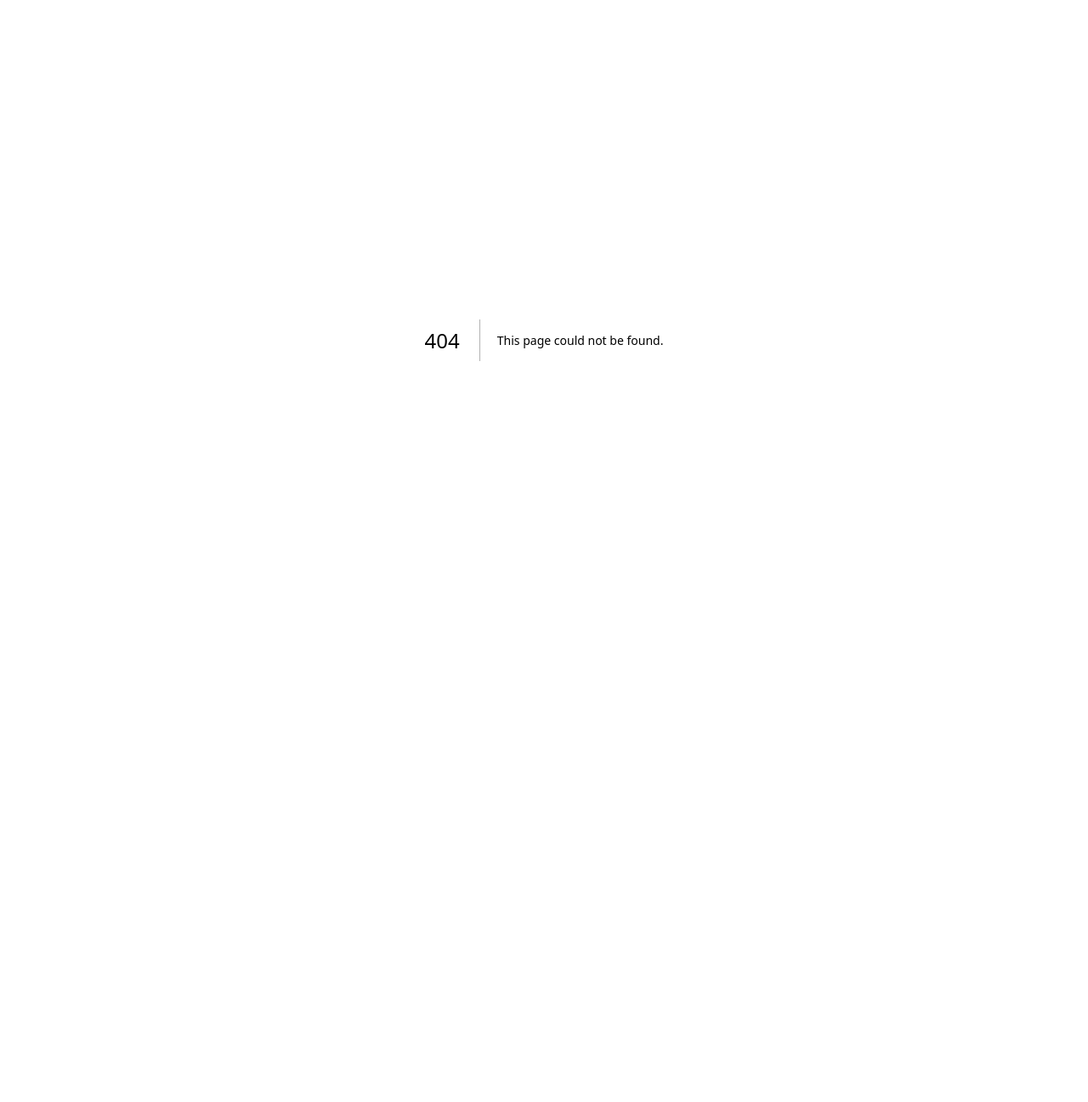
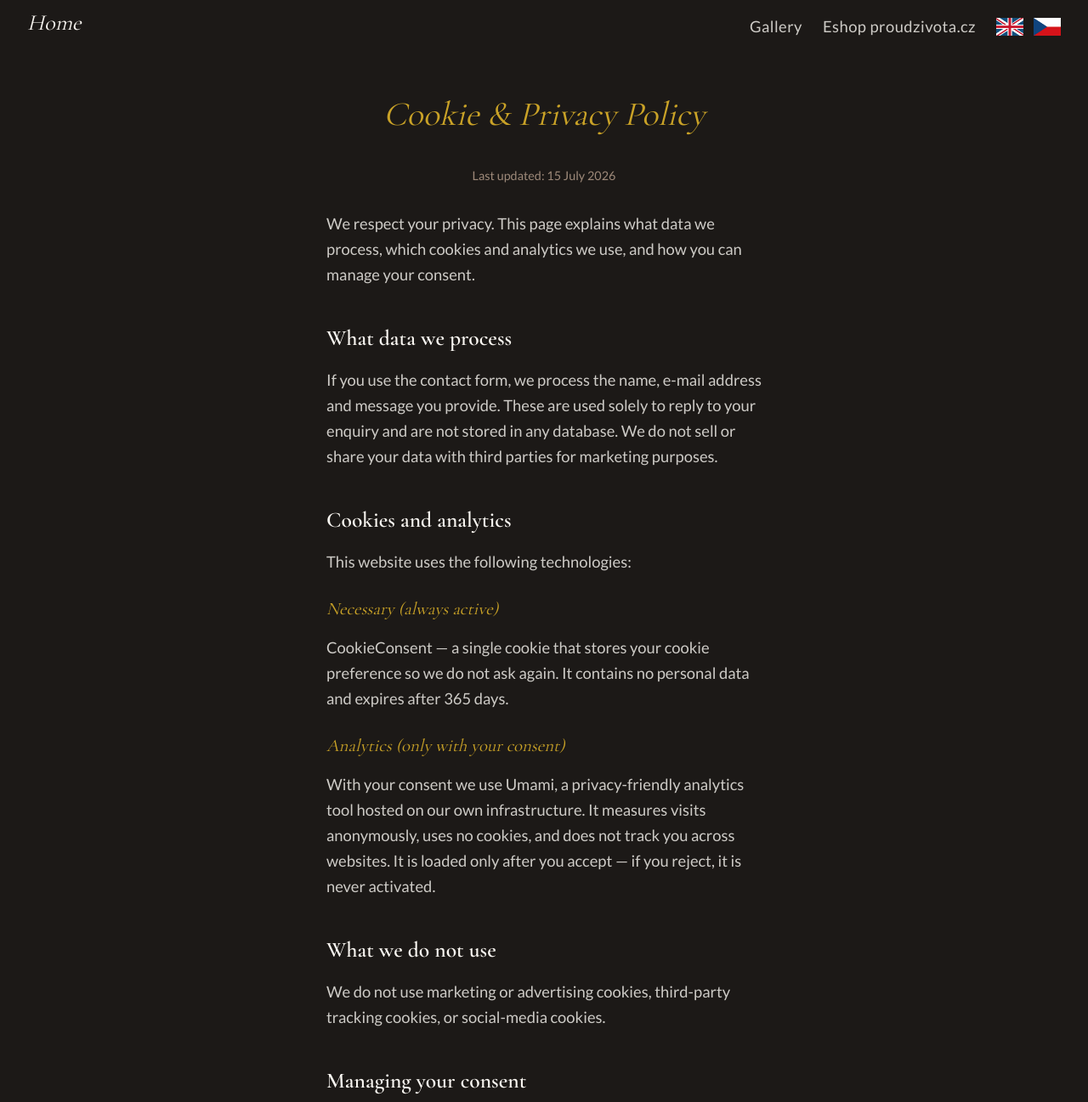
Before and after one commit to pkvarg/next-cprg, a Next.js app: page /en/privacy in a window 1280 px wide. Before the commit this address had no page. Shown: the top 1297 px of the page at 85% size. Before the commit the page ends 800 px from the top, so only its background shows below. Built offline with nearby package versions, Linux system fonts and the light colour scheme.

Commit message:
fonts local, gdpr added

```diff
--- a/app/[locale]/globals.css
+++ b/app/[locale]/globals.css
@@ -1,6 +1,3 @@
-@import url('https://fonts.googleapis.com/css2?family=Cormorant+Garamond:ital,wght@0,400;0,600;1,400;1,600&family=Lato:wght@300;400;700&display=swap');
-@import url('https://fonts.googleapis.com/css2?family=Permanent+Marker&family=Yanone+Kaffeesatz:wght@200;300;400;500;600&display=swap');
-
 @tailwind base;
 @tailwind components;
 @tailwind utilities;
@@ -8,11 +5,12 @@
 body {
   overflow-x: hidden;
   background-color: #1c1917;
-  font-family: 'Lato', sans-serif;
+  font-family: var(--font-lato), sans-serif;
 }
 
 .hero {
-  background-image: linear-gradient(to bottom, rgba(28,25,23,0.5) 0%, rgba(28,25,23,0.75) 100%),
+  background-image:
+    linear-gradient(to bottom, rgba(28, 25, 23, 0.5) 0%, rgba(28, 25, 23, 0.75) 100%),
     url('/site_pics/field_1.webp');
   background-repeat: no-repeat;
   background-position: center center;
@@ -32,7 +30,7 @@ input {
   padding: 10px 14px;
   border-radius: 8px;
   width: 100%;
-  font-family: 'Lato', sans-serif;
+  font-family: var(--font-lato), sans-serif;
 }
 .contact-input:focus {
   outline: none;
@@ -40,8 +38,8 @@ input {
 }
 
 .blogpage {
-  background-image: linear-gradient(to top, #12121168, #87848479, #0d0c0c74),
-    url('/site_pics/field_2.webp');
+  background-image:
+    linear-gradient(to top, #12121168, #87848479, #0d0c0c74), url('/site_pics/field_2.webp');
   background-repeat: no-repeat;
   background-position: center center;
   background-size: cover;
@@ -49,8 +47,8 @@ input {
 }
 
 .podcastpage {
-  background-image: linear-gradient(to top, #12121168, #87848479, #0d0c0c74),
-    url('/site_pics/field_2.webp');
+  background-image:
+    linear-gradient(to top, #12121168, #87848479, #0d0c0c74), url('/site_pics/field_2.webp');
   background-repeat: repeat;
   background-position: center center;
   background-size: cover;
@@ -72,8 +70,8 @@ input {
 
 @media (max-width: 768px) {
   .herom {
-    background-image: linear-gradient(to top, #12121168, #87848479, #0d0c0c74),
-      url('/site_pics/stream.webp');
+    background-image:
+      linear-gradient(to top, #12121168, #87848479, #0d0c0c74), url('/site_pics/stream.webp');
     background-repeat: no-repeat;
     background-position: center center;
     background-size: calc(310%);
--- a/app/[locale]/layout.tsx
+++ b/app/[locale]/layout.tsx
@@ -1,5 +1,5 @@
 import type { Metadata } from 'next'
-import { Yanone_Kaffeesatz, Lora } from 'next/font/google'
+import { Lora, Cormorant_Garamond, Lato } from 'next/font/google'
 import './globals.css'
 import { NextIntlClientProvider } from 'next-intl'
 import { getMessages } from 'next-intl/server'
@@ -8,8 +8,18 @@ import { cn } from '@/lib/utils'
 import PodcastPlayer from '@/components/audio/PodcastPlayer'
 import ScrollToTop from '@/components/ScrollToTop'
 
-//const inter = Yanone_Kaffeesatz({ subsets: ['latin'] })
-const inter = Lora({ subsets: ['latin'] })
+const lora = Lora({ subsets: ['latin'], variable: '--font-lora' })
+const cormorant = Cormorant_Garamond({
+  subsets: ['latin'],
+  weight: ['400', '600'],
+  style: ['normal', 'italic'],
+  variable: '--font-cormorant',
+})
+const lato = Lato({
+  subsets: ['latin'],
+  weight: ['300', '400', '700'],
+  variable: '--font-lato',
+})
 
 export const metadata: Metadata = {
   title: 'Církev v Praze',
@@ -22,47 +32,39 @@ export default async function RootLayout(
     params: {
       locale: string
     }
-  }>
+  }>,
 ) {
-  const params = await props.params;
+  const params = await props.params
 
-  const {
-    children
-  } = props;
+  const { children } = props
 
   const messages = await getMessages()
 
   return (
     <NextIntlClientProvider messages={messages}>
-      <html lang={params.locale} className='!scroll-smooth'>
+      <html
+        lang={params.locale}
+        className={cn('!scroll-smooth', lora.variable, cormorant.variable, lato.variable)}
+      >
         <head>
-          <meta property='title' content='Církev v Praze' />
-          <meta
-            property='description'
-            content='místní církev, církev v Praze'
-          />
+          <meta property="title" content="Církev v Praze" />
+          <meta property="description" content="místní církev, církev v Praze" />
 
-          <meta property='og:title' content='Církev v Praze' />
-          <meta
-            property='og:description'
-            content='místní církev, církev v Praze'
-          />
-          <meta property='og:type' content='website' />
-          <meta property='og:site_name' content='cirkevvpraze.cz' />
-          <meta property='og:url' content='https://www.cirkevvpraze.cz' />
+          <meta property="og:title" content="Církev v Praze" />
+          <meta property="og:description" content="místní církev, církev v Praze" />
+          <meta property="og:type" content="website" />
+          <meta property="og:site_name" content="cirkevvpraze.cz" />
+          <meta property="og:url" content="https://www.cirkevvpraze.cz" />
 
-          <meta
-            property='og:image'
-            content='https://www.cirkevvpraze.cz/cprg_meta.webp'
-          />
-          <meta property='og:image:type' content='png' />
-          <meta property='og:image:width' content='400' />
-          <meta property='og:image:height' content='400' />
-          <meta property='og:image:alt' content='cirkevvpraze.cz' />
-          <meta property='fb:app_id' content='627076731624225' />
+          <meta property="og:image" content="https://www.cirkevvpraze.cz/cprg_meta.webp" />
+          <meta property="og:image:type" content="png" />
+          <meta property="og:image:width" content="400" />
+          <meta property="og:image:height" content="400" />
+          <meta property="og:image:alt" content="cirkevvpraze.cz" />
+          <meta property="fb:app_id" content="627076731624225" />
         </head>
         <AudioProvider>
-          <body className={cn(inter.className)}>
+          <body className={cn(lora.className)}>
             {children}
 
             <PodcastPlayer />
--- /dev/null
+++ b/app/[locale]/privacy/page.tsx
@@ -0,0 +1,78 @@
+'use client'
+import Footer from '@/components/Footer'
+import PagesHeader from '@/components/PagesHeader'
+import React from 'react'
+import { useTranslations } from 'next-intl'
+
+const Privacy = () => {
+  const t = useTranslations('Privacy')
+
+  return (
+    <>
+      <PagesHeader />
+      <div className="bg-sacred-dark min-h-screen">
+        <div className="text-sacred-cream px-4 lg:px-[10%] flex flex-col gap-4 pb-12 max-w-3xl mx-auto">
+          <h1 className="font-cormorant text-[2.5rem] italic text-sacred-gold text-center my-10">
+            {t('title')}
+          </h1>
+          <p className="font-lato text-sacred-muted text-[0.9rem] text-center -mt-6 mb-4">
+            {t('lastUpdated')}
+          </p>
+          <p className="font-lato text-sacred-cream/80 leading-relaxed text-[1.15rem]">
+            {t('intro')}
+          </p>
+
+          <h2 className="font-cormorant text-[1.6rem] text-sacred-cream font-semibold mt-6">
+            {t('dataTitle')}
+          </h2>
+          <p className="font-lato text-sacred-cream/80 leading-relaxed text-[1.15rem]">
+            {t('dataText')}
+          </p>
+
+          <h2 className="font-cormorant text-[1.6rem] text-sacred-cream font-semibold mt-6">
+            {t('cookiesTitle')}
+          </h2>
+          <p className="font-lato text-sacred-cream/80 leading-relaxed text-[1.15rem]">
+            {t('cookiesIntro')}
+          </p>
+          <h3 className="font-cormorant text-[1.3rem] italic text-sacred-gold mt-2">
+            {t('necessaryTitle')}
+          </h3>
+          <p className="font-lato text-sacred-cream/80 leading-relaxed text-[1.15rem]">
+            {t('necessaryText')}
+          </p>
+          <h3 className="font-cormorant text-[1.3rem] italic text-sacred-gold mt-2">
+            {t('analyticsTitle')}
+          </h3>
+          <p className="font-lato text-sacred-cream/80 leading-relaxed text-[1.15rem]">
+            {t('analyticsText')}
+          </p>
+
+          <h2 className="font-cormorant text-[1.6rem] text-sacred-cream font-semibold mt-6">
+            {t('notUsedTitle')}
+          </h2>
+          <p className="font-lato text-sacred-cream/80 leading-relaxed text-[1.15rem]">
+            {t('notUsedText')}
+          </p>
+
+          <h2 className="font-cormorant text-[1.6rem] text-sacred-cream font-semibold mt-6">
+            {t('consentTitle')}
+          </h2>
+          <p className="font-lato text-sacred-cream/80 leading-relaxed text-[1.15rem]">
+            {t('consentText')}
+          </p>
+
+          <h2 className="font-cormorant text-[1.6rem] text-sacred-cream font-semibold mt-6">
+            {t('rightsTitle')}
+          </h2>
+          <p className="font-lato text-sacred-cream/80 leading-relaxed text-[1.15rem]">
+            {t('rightsText')}
+          </p>
+        </div>
+      </div>
+      <Footer />
+    </>
+  )
+}
+
+export default Privacy
--- a/messages/en.json
+++ b/messages/en.json
@@ -63,9 +63,10 @@
     "home03title": "EVENTS",
     "home03sub": "UPCOMING EVENTS",
 
-    "cookiesText": "This site uses anonymous analytics to improve user experience. No personal data is collected.",
-    "cookiesButton": "Continue",
-    "cookiesButtonNo": "Decline",
+    "cookiesText": "With your consent, this site uses cookieless, anonymous analytics to improve the user experience. You can accept or reject it — the site works either way.",
+    "cookiesButton": "Accept",
+    "cookiesButtonNo": "Reject",
+    "cookiesLink": "Cookie & privacy policy",
 
     "back": "Back",
 
@@ -169,5 +170,30 @@
     "downloadInfoDescription": "Click the \"Download PDF\" button to save the document to your device. The file will be downloaded in PDF format.",
     "problemsText": "Having problems with downloading?",
     "contactUs": "Contact us"
+  },
+
+  "Privacy": {
+    "title": "Cookie & Privacy Policy",
+    "lastUpdated": "Last updated: 15 July 2026",
+    "intro": "We respect your privacy. This page explains what data we process, which cookies and analytics we use, and how you can manage your consent.",
+
+    "dataTitle": "What data we process",
+    "dataText": "If you use the contact form, we process the name, e-mail address and message you provide. These are used solely to reply to your enquiry and are not stored in any database. We do not sell or share your data with third parties for marketing purposes.",
+
+    "cookiesTitle": "Cookies and analytics",
+    "cookiesIntro": "This website uses the following technologies:",
+    "necessaryTitle": "Necessary (always active)",
+    "necessaryText": "CookieConsent — a single cookie that stores your cookie preference so we do not ask again. It contains no personal data and expires after 365 days.",
+    "analyticsTitle": "Analytics (only with your consent)",
+    "analyticsText": "With your consent we use Umami, a privacy-friendly analytics tool hosted on our own infrastructure. It measures visits anonymously, uses no cookies, and does not track you across websites. It is loaded only after you accept — if you reject, it is never activated.",
+
+    "notUsedTitle": "What we do not use",
+    "notUsedText": "We do not use marketing or advertising cookies, third-party tracking cookies, or social-media cookies.",
+
+    "consentTitle": "Managing your consent",
+    "consentText": "You can choose \"Accept\" or \"Reject\" in the cookie banner; both options are equally available and the site works fully either way. To review or change your choice later, clear this site's cookies in your browser and the banner will appear again.",
+
+    "rightsTitle": "Your rights",
+    "rightsText": "Under the GDPR you have the right to access, rectify or erase your personal data, to restrict or object to its processing, and to lodge a complaint with the Czech Data Protection Authority (Úřad pro ochranu osobních údajů, uoou.gov.cz). To exercise these rights, contact us at info@cirkevvpraze.cz."
   }
 }
--- a/tailwind.config.ts
+++ b/tailwind.config.ts
@@ -10,8 +10,7 @@ const config: Config = {
     extend: {
       backgroundImage: {
         'gradient-radial': 'radial-gradient(var(--tw-gradient-stops))',
-        'gradient-conic':
-          'conic-gradient(from 180deg at 50% 50%, var(--tw-gradient-stops))',
+        'gradient-conic': 'conic-gradient(from 180deg at 50% 50%, var(--tw-gradient-stops))',
       },
       spacing: {
         '9/16': '56.25%', // 16:9 aspect ratio
@@ -29,8 +28,8 @@ const config: Config = {
         },
       },
       fontFamily: {
-        cormorant: ['Cormorant Garamond', 'Georgia', 'serif'],
-        lato: ['Lato', 'sans-serif'],
+        cormorant: ['var(--font-cormorant)', 'Georgia', 'serif'],
+        lato: ['var(--font-lato)', 'sans-serif'],
       },
     },
   },
```
Also changed, not shown: components/Footer.tsx (+26 -9 lines), messages/cz.json (+28 -2 lines).
